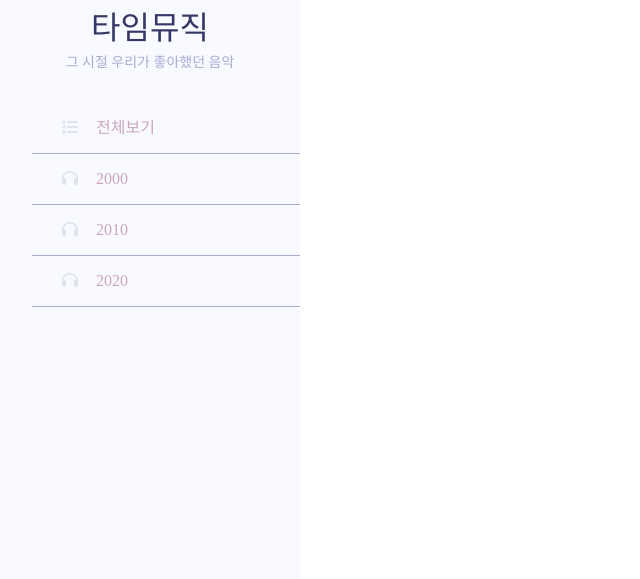
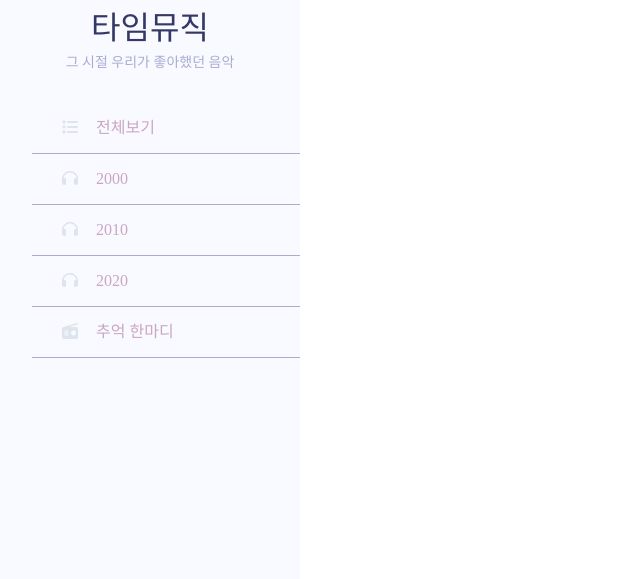
Before and after one commit to talli0505/HangHae99_Chapter1_Team5, a Flask app: page / in a window 1280 px wide. Shown: the part 221-800 px from the top of the page, without its empty margins (0-640 px from the left). Run offline with Flask 2, Linux system fonts and the light colour scheme; data that the repository does not hold is empty; some libraries are stand-ins or nearby versions; some web fonts are replaced.

Commit message:
[9/22] 필요한 기능 추가 및 제거

```diff
--- a/Chapter1/templates/main.html
+++ b/Chapter1/templates/main.html
@@ -40,6 +40,10 @@
             show_music_all()
             show_post()
         });
+
+        function warning() {
+            alert("우리 힘들었어 추억은 로그인 후에~")
+        }
     </script>
 
     <title>TimeMusic</title>
@@ -63,7 +67,7 @@
             <h2>타임뮤직</h2>
             <p>그 시절 우리가 좋아했던 음악</p>
         </div>
-        <ul>
+        <ul class="sidebar-list">
             <li>
                 <div onclick="show_music_all()">
                     <span class="icon"><i class="fa fa-list"></i></span>
@@ -71,13 +75,20 @@
                 </div>
             </li>
             {% for year in years %}
+                <li>
+                    <div onclick='show_music_{{ year['year'] }}()'>
+                        <span class="icon"><i class="fa fa-headphones"></i></span>
+                        <span class="item">{{ year['year'] }}</span>
+                    </div>
+                </li>
+            {% endfor %}
             <li>
-                <div onclick='show_music_{{ year['year'] }}()'>
-                    <span class="icon"><i class="fa fa-headphones"></i></span>
-                    <span class="item">{{ year['year'] }}</span>
+                <div onclick="warning()">
+                    <span class="icon"><i class="fa-solid fa-radio"></i></span>
+                    <span class="item">추억 한마디</span>
                 </div>
             </li>
-            {% endfor %}
+
         </ul>
     </div>
 </div>
@@ -89,7 +100,6 @@
             <th scope="col">#</th>
             <th scope="col">제목</th>
             <th scope="col">가수</th>
-            <th scope="col">댓글</th>
             <th scope="col">좋아요</th>
         </tr>
         </thead>
```
